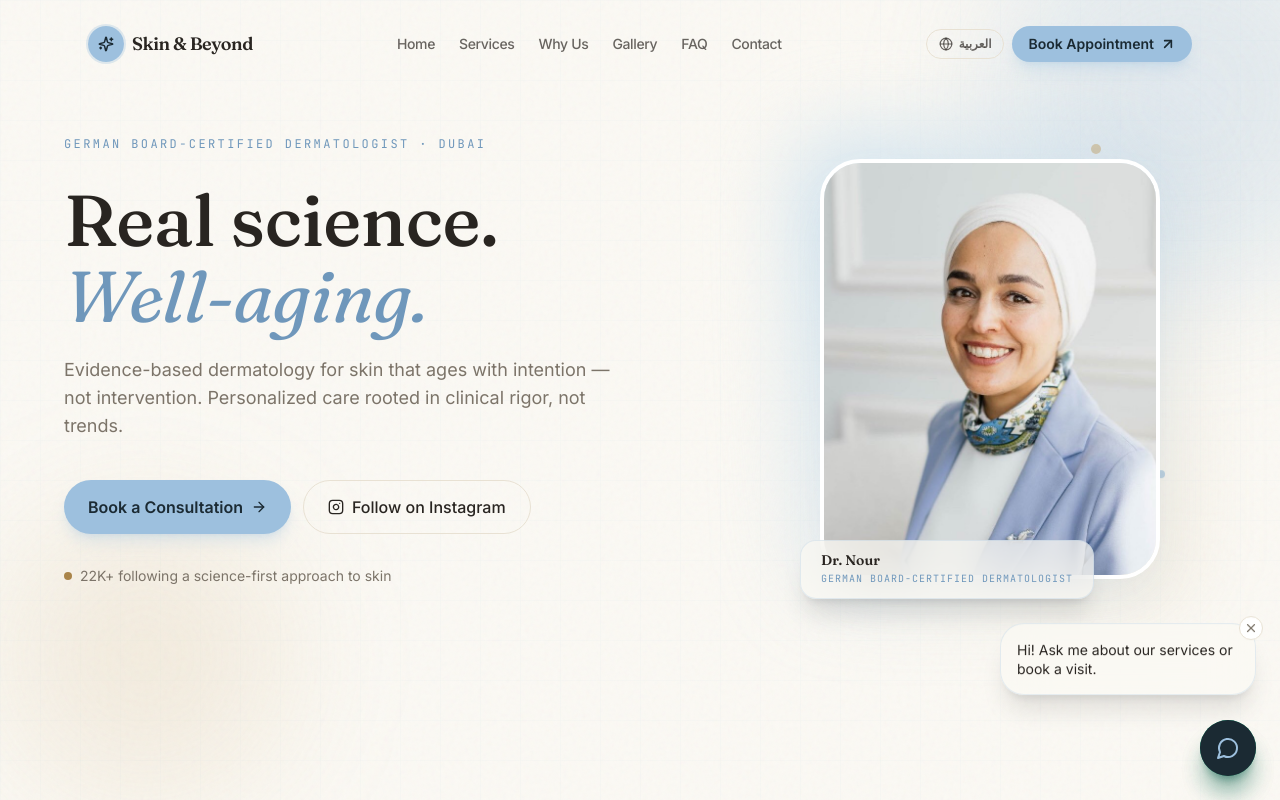
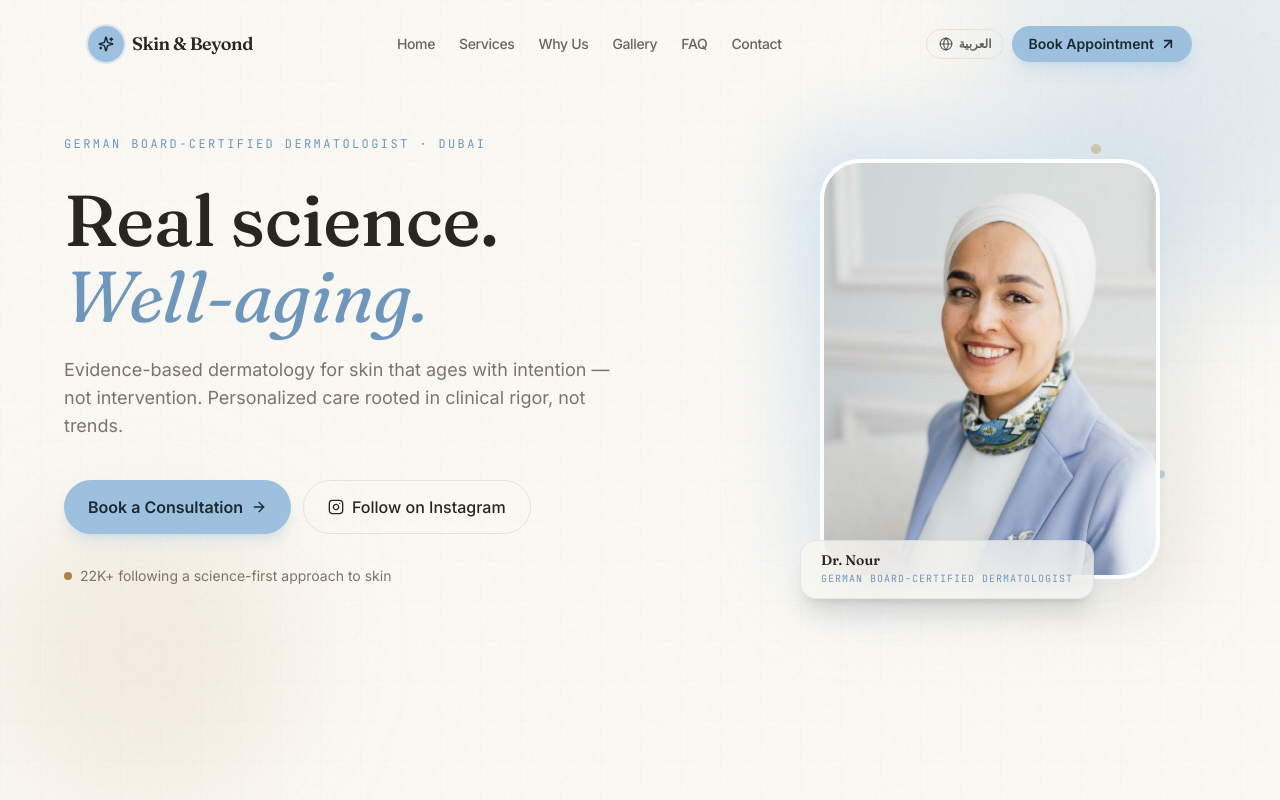
Before and after one commit to thefaisalakbar/skin-and-beyond-dr-nour-website, a React (Vite) app: page / in a window 1280 px wide. Shown: the top 800 px of the page. Built offline with nearby package versions, Linux system fonts and the light colour scheme.

Commit message:
Remove WhatsApp/chat launcher from app UI

```diff
--- a/src/App.jsx
+++ b/src/App.jsx
@@ -1,14 +1,12 @@
 import { useEffect, useRef, useState } from 'react'
 import {
   Menu, X, ArrowUpRight, ArrowRight, Phone, Mail, MapPin, Clock,
-  CheckCircle2, ChevronDown, Globe, MessageCircle, Star, Instagram,
+  CheckCircle2, ChevronDown, Globe, Star, Instagram,
   Microscope, Sparkles, Droplet, Leaf, SunMedium, Syringe, ShieldCheck,
   Gem, Award, HeartPulse, Users, Image as ImageIcon,
 } from 'lucide-react'
 import { content } from './i18n.js'
 import { clinicInfo } from './clinicInfo.js'
-import Chatbot from './components/Chatbot.jsx'
-
 const ICONS = {
   Microscope, Sparkles, Droplet, Leaf, SunMedium, Syringe, ShieldCheck,
   Gem, Award, HeartPulse, Users,
@@ -859,24 +857,6 @@ function Footer({ t }) {
 }
 
 /* ----------------------------------------------------------------
-   Floating WhatsApp button
----------------------------------------------------------------- */
-function WhatsAppButton({ t }) {
-  const rtl = t.dir === 'rtl'
-  return (
-    <a
-      href={clinicInfo.whatsappLink}
-      target="_blank"
-      rel="noreferrer"
-      className={`fixed bottom-6 ${rtl ? 'left-6' : 'right-6'} z-40 flex items-center gap-2 bg-emerald-500 hover:bg-emerald-600 text-white rounded-full p-4 shadow-xl shadow-emerald-500/30 magnetic-btn`}
-      aria-label={t.whatsappBubble}
-    >
-      <MessageCircle className="h-6 w-6" fill="currentColor" strokeWidth={0} />
-    </a>
-  )
-}
-
-/* ----------------------------------------------------------------
    App
 ---------------------------------------------------------------- */
 export default function App() {
@@ -904,8 +884,6 @@ export default function App() {
         <ContactForm t={t} />
       </main>
       <Footer t={t} />
-      <WhatsAppButton t={t} />
-      <Chatbot t={t} lang={lang} />
     </div>
   )
 }
```
